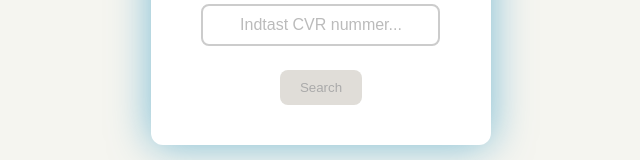
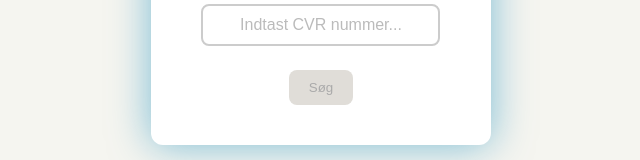
Before and after one commit to JakobPrimdal/CVRLookUpApp-Frontend2React, a React (Vite) app: page / in a window 1280 px wide. Shown: the part 429-589 px from the top of the page, without its empty margins (319-959 px from the left). Built offline with nearby package versions, Linux system fonts and the light colour scheme.

Commit message:
Refactor: Home page search btn translated to Danish

```diff
--- a/src/components/CvrSearch.jsx
+++ b/src/components/CvrSearch.jsx
@@ -38,7 +38,7 @@ export default function CvrSearch() {
         <button
             onClick={handleSearch}
             disabled={cvr.length !== 8}
-        >Search</button>
+        >Søg</button>
         </>
     );
 }
```
